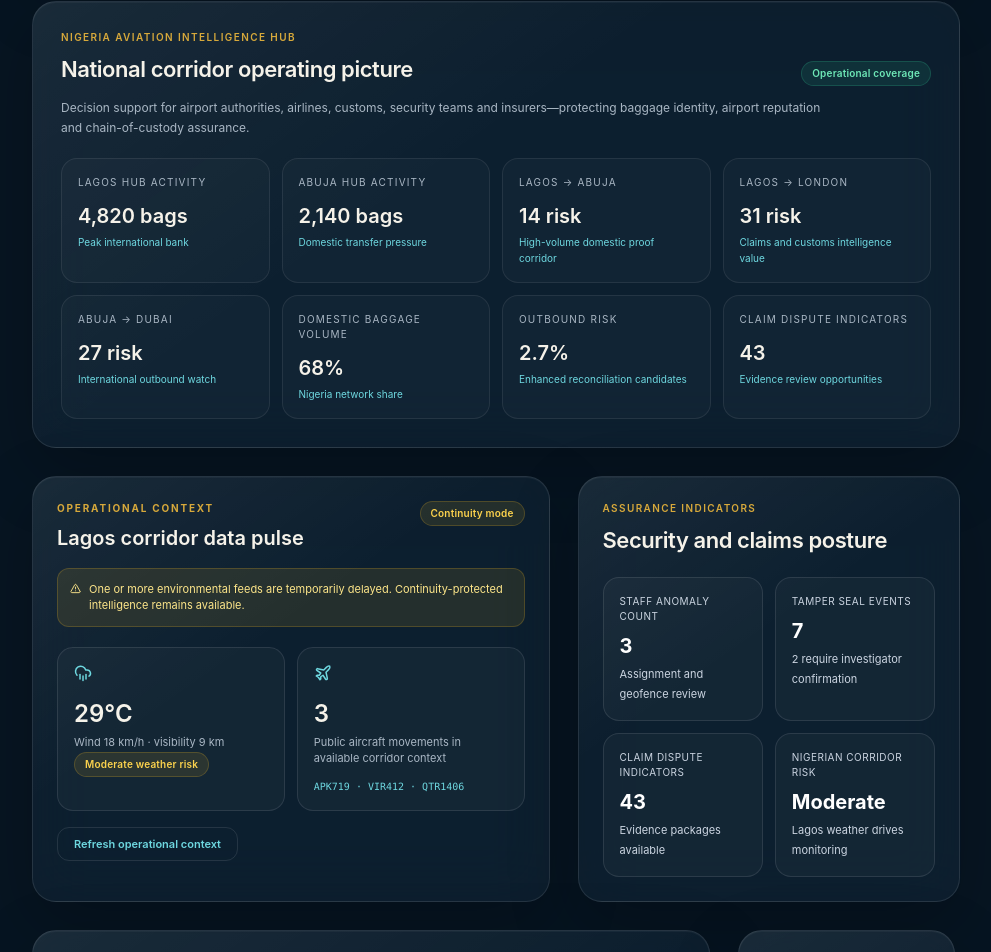
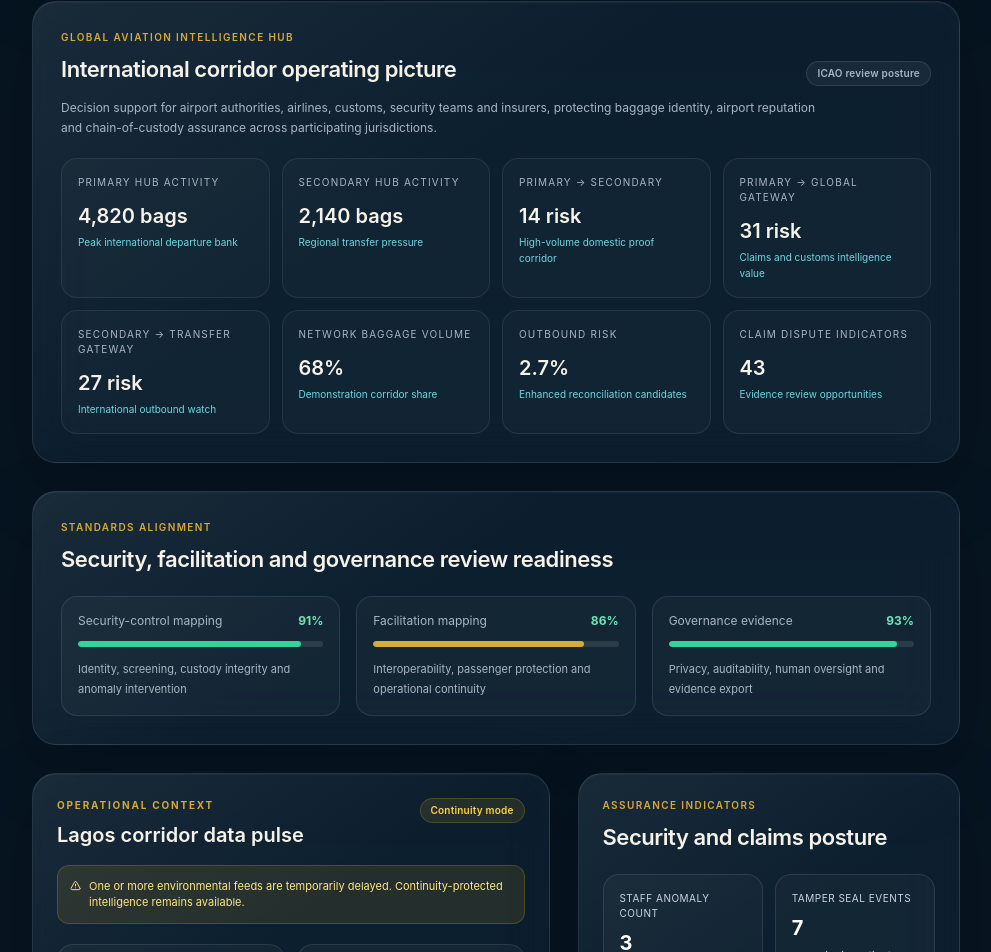
Before and after one commit to Omoluabi1003/bag-dna-os, a Next.js app: page /dashboard in a window 1280 px wide. Shown: the part 1146-2098 px from the top of the page, without its empty margins (280-1271 px from the left). Built offline with nearby package versions, Linux system fonts and the light colour scheme; no server answers.

Commit message:
Generalize operations dashboard and add ICAO review indicators

```diff
--- a/app/dashboard/page.tsx
+++ b/app/dashboard/page.tsx
@@ -8,13 +8,13 @@ import { RiskChart } from "@/components/dashboard/RiskChart";
 import { LiveDataPanel } from "@/components/integrations/LiveDataPanel";
 import { calculateIntegrityScore, calculateIdentityConfidence, detectThreatPatterns, scoreAirportReputation, calculateInsuranceIntelligence, buildCollectiveIntelligence } from "@/lib/intelligence";
 
-const nigeriaSignals = [
-  ["Lagos hub activity", "4,820 bags", "Peak international bank"],
-  ["Abuja hub activity", "2,140 bags", "Domestic transfer pressure"],
-  ["Lagos → Abuja", "14 risk", "High-volume domestic proof corridor"],
-  ["Lagos → London", "31 risk", "Claims and customs intelligence value"],
-  ["Abuja → Dubai", "27 risk", "International outbound watch"],
-  ["Domestic baggage volume", "68%", "Nigeria network share"],
+const corridorSignals = [
+  ["Primary hub activity", "4,820 bags", "Peak international departure bank"],
+  ["Secondary hub activity", "2,140 bags", "Regional transfer pressure"],
+  ["Primary → Secondary", "14 risk", "High-volume domestic proof corridor"],
+  ["Primary → Global Gateway", "31 risk", "Claims and customs intelligence value"],
+  ["Secondary → Transfer Gateway", "27 risk", "International outbound watch"],
+  ["Network baggage volume", "68%", "Demonstration corridor share"],
   ["Outbound risk", "2.7%", "Enhanced reconciliation candidates"],
   ["Claim dispute indicators", "43", "Evidence review opportunities"],
 ];
@@ -27,14 +27,14 @@ export default function DashboardPage() {
   const insurance = calculateInsuranceIntelligence();
   const network = buildCollectiveIntelligence();
   return (
-    <AppShell title="Aviation Operations Dashboard">
+    <AppShell title="Aviation Operations Dashboard" eyebrow="Global corridor command · ICAO-aligned controls">
       <div className="mb-9 flex flex-wrap items-end justify-between gap-5">
         <div>
           <p className="text-[11px] font-semibold uppercase tracking-[.14em] text-cyan">Live operating picture</p>
           <h2 className="mt-3 max-w-3xl font-display text-4xl font-semibold tracking-[-.04em] text-ivory md:text-5xl">Every bag. One clear view.</h2>
-          <p className="mt-3 text-sm text-mist">Monday, June 15 · 17:02 UTC · Nigeria and global corridor operations</p>
+          <p className="mt-3 text-sm text-mist">Monday, June 15 · 17:02 UTC · Multi-airport corridor operations</p>
         </div>
-        <div className="flex gap-2"><Badge tone="emerald"><StatusDot/> Live</Badge><Badge>Last sync 4 sec ago</Badge></div>
+        <div className="flex flex-wrap gap-2"><Badge tone="emerald"><StatusDot/> Live</Badge><Badge>Last sync 4 sec ago</Badge><Badge tone="gold">ICAO alignment review</Badge></div>
       </div>
       <div className="grid gap-4 sm:grid-cols-2 xl:grid-cols-5">
         <MetricCard label="Bag Integrity Score" value="96.8" change="+1.4%" detail="network average" icon={BriefcaseBusiness}/>
@@ -58,12 +58,21 @@ export default function DashboardPage() {
           ].map(([label,value,detail])=><article key={label} className="rounded-2xl border border-white/[.08] bg-white/[.03] p-4"><p className="text-[10px] uppercase tracking-[.12em] text-mist">{label}</p><b className="mt-2 block text-lg text-ivory">{value}</b><p className="mt-2 text-[11px] leading-5 text-cyan">{detail}</p></article>)}
         </div>
       </section>
+
       <section className="glass mt-7 p-6 md:p-7">
-        <SectionHeading eyebrow="Nigeria Aviation Intelligence Hub" title="National corridor operating picture" action={<Badge tone="emerald">Operational coverage</Badge>}/>
-        <p className="-mt-2 mb-5 max-w-3xl text-xs leading-5 text-mist">Decision support for airport authorities, airlines, customs, security teams and insurers—protecting baggage identity, airport reputation and chain-of-custody assurance.</p>
-        <div className="grid gap-3 sm:grid-cols-2 xl:grid-cols-4">{nigeriaSignals.map(([label,value,detail])=><article key={label} className="rounded-2xl border border-white/[.08] bg-white/[.025] p-4"><p className="text-[10px] uppercase tracking-[.12em] text-mist">{label}</p><p className="mt-3 text-xl font-semibold text-ivory">{value}</p><p className="mt-1 text-[10px] leading-4 text-cyan">{detail}</p></article>)}</div>
+        <SectionHeading eyebrow="Global Aviation Intelligence Hub" title="International corridor operating picture" action={<Badge tone="gold">ICAO review posture</Badge>}/>
+        <p className="-mt-2 mb-5 max-w-3xl text-xs leading-5 text-mist">Decision support for airport authorities, airlines, customs, security teams and insurers, protecting baggage identity, airport reputation and chain-of-custody assurance across participating jurisdictions.</p>
+        <div className="grid gap-3 sm:grid-cols-2 xl:grid-cols-4">{corridorSignals.map(([label,value,detail])=><article key={label} className="rounded-2xl border border-white/[.08] bg-white/[.025] p-4"><p className="text-[10px] uppercase tracking-[.12em] text-mist">{label}</p><p className="mt-3 text-xl font-semibold text-ivory">{value}</p><p className="mt-1 text-[10px] leading-4 text-cyan">{detail}</p></article>)}</div>
       </section>
-      <div className="mt-7 grid gap-7 xl:grid-cols-[1.15fr_.85fr]"><LiveDataPanel/><section className="glass p-6"><SectionHeading eyebrow="Assurance indicators" title="Security and claims posture"/><div className="grid gap-3 sm:grid-cols-2">{[["Staff anomaly count","3","Assignment and geofence review"],["Tamper seal events","7","2 require investigator confirmation"],["Claim dispute indicators","43","Evidence packages available"],["Nigerian corridor risk","Moderate","Lagos weather drives monitoring"]].map(([a,b,c])=><article key={a} className="rounded-2xl border border-white/10 bg-white/[.03] p-4"><p className="text-[10px] uppercase tracking-wider text-slate-300">{a}</p><b className="mt-2 block text-xl text-white">{b}</b><p className="mt-1 text-[11px] leading-5 text-slate-300">{c}</p></article>)}</div></section></div><div className="mt-7 grid gap-7 xl:grid-cols-[1.55fr_.8fr]">
+
+      <section className="glass mt-7 p-6 md:p-7">
+        <SectionHeading eyebrow="Standards alignment" title="Security, facilitation and governance review readiness"/>
+        <div className="grid gap-4 md:grid-cols-3">{[["Security-control mapping",91,"Identity, screening, custody integrity and anomaly intervention"],["Facilitation mapping",86,"Interoperability, passenger protection and operational continuity"],["Governance evidence",93,"Privacy, auditability, human oversight and evidence export"]].map(([label,value,detail])=><article key={String(label)} className="rounded-2xl border border-white/10 bg-white/[.03] p-4"><div className="flex justify-between text-xs"><span className="text-mist">{String(label)}</span><b className="text-emerald-300">{Number(value)}%</b></div><div className="mt-3"><Progress value={Number(value)} tone={Number(value)>90?"emerald":"gold"}/></div><p className="mt-3 text-[11px] leading-5 text-mist">{String(detail)}</p></article>)}</div>
+      </section>
+
+      <div className="mt-7 grid gap-7 xl:grid-cols-[1.15fr_.85fr]"><LiveDataPanel/><section className="glass p-6"><SectionHeading eyebrow="Assurance indicators" title="Security and claims posture"/><div className="grid gap-3 sm:grid-cols-2">{[["Staff anomaly count","3","Assignment and geofence review"],["Tamper seal events","7","2 require investigator confirmation"],["Claim dispute indicators","43","Evidence packages available"],["International corridor risk","Moderate","Weather and transfer pressure drive monitoring"]].map(([a,b,c])=><article key={a} className="rounded-2xl border border-white/10 bg-white/[.03] p-4"><p className="text-[10px] uppercase tracking-wider text-slate-300">{a}</p><b className="mt-2 block text-xl text-white">{b}</b><p className="mt-1 text-[11px] leading-5 text-slate-300">{c}</p></article>)}</div></section></div>
+
+      <div className="mt-7 grid gap-7 xl:grid-cols-[1.55fr_.8fr]">
         <section className="glass p-6 md:p-7">
           <SectionHeading eyebrow="Departure bank 03" title="Flight load progression" action={<button className="text-[9px] font-bold uppercase tracking-wider text-cyan">View all flights →</button>}/>
           <div className="overflow-x-auto">
@@ -87,6 +96,7 @@ export default function DashboardPage() {
           </div>)}</div>
         </section>
       </div>
+
       <section className="glass mt-7 p-6 md:p-7"><SectionHeading eyebrow="System throughput" title="24-hour baggage event volume"/>
         <div className="flex h-32 items-end gap-1.5">{[31,28,22,19,17,23,41,67,84,72,64,77,89,93,84,76,82,91,96,88,71,58,46,38].map((v,i)=><div key={i} className="group relative flex-1 rounded-t-full bg-cyan/15 transition hover:bg-cyan/40" style={{height:`${v}%`}}><span className="absolute -top-5 hidden text-[8px] text-cyan group-hover:block">{v}k</span></div>)}</div>
         <div className="mt-2 flex justify-between font-mono text-[8px] text-mist"><span>00:00</span><span>06:00</span><span>12:00</span><span>18:00</span><span>24:00</span></div>
```
